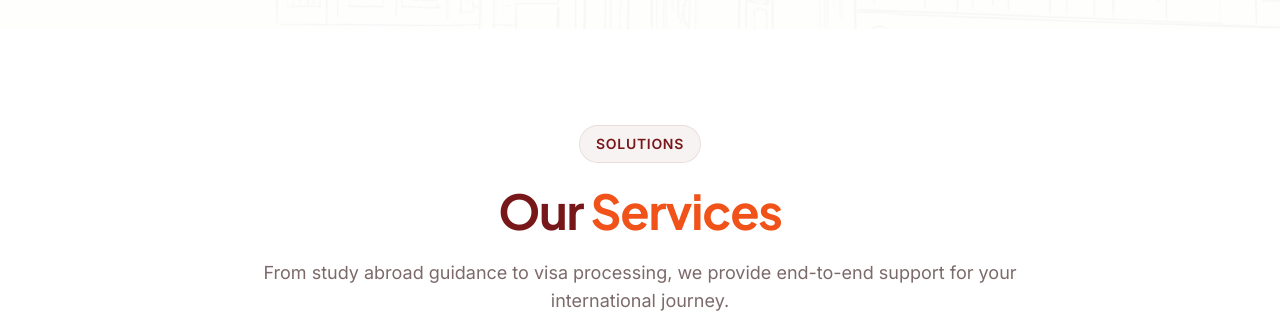
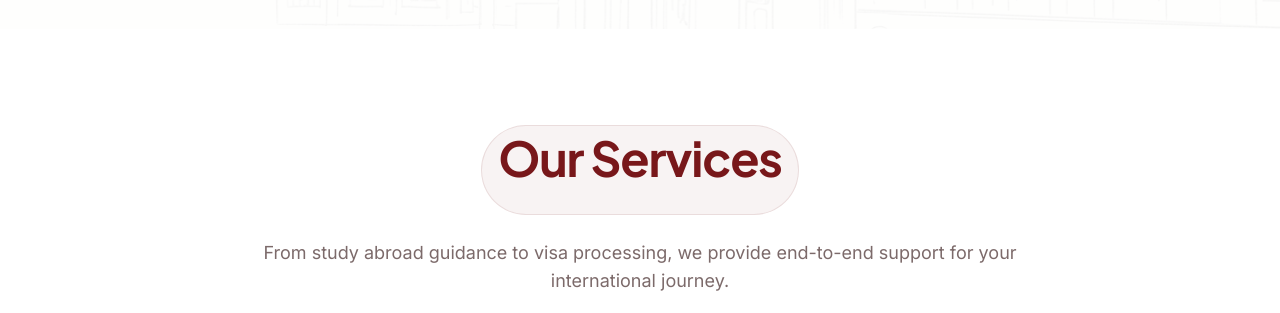
Before and after one commit to rummansheikh69/idp_ashik, a React (Vite) app: page / in a window 1280 px wide. Shown: the part 1360-1673 px from the top of the page. Built offline with nearby package versions, Linux system fonts and the light colour scheme; no server answers.

Commit message:
Update ServicesGrid.tsx

```diff
--- a/src/components/home/ServicesGrid.tsx
+++ b/src/components/home/ServicesGrid.tsx
@@ -9,13 +9,11 @@ export function ServicesGrid() {
       <div className="max-w-7xl mx-auto px-4 sm:px-6 lg:px-8">
         <div className="text-center max-w-3xl mx-auto mb-16">
           <div className="inline-flex items-center space-x-2 bg-primary/5 px-4 py-2 rounded-full mb-6 border border-primary/10">
-            <span className="text-primary font-semibold text-sm uppercase tracking-wider">
-              Solutions
-            </span>
+            <h2 className="text-4xl md:text-5xl font-display font-bold text-primary mb-6">
+            Our Services
+          </h2>
           </div>
-          <h2 className="text-4xl md:text-5xl font-display font-bold text-primary mb-6">
-            Our <span className="text-accent">Services</span>
-          </h2>
+
           <p className="text-lg text-muted-foreground">
             From study abroad guidance to visa processing, we provide end-to-end
             support for your international journey.
```
